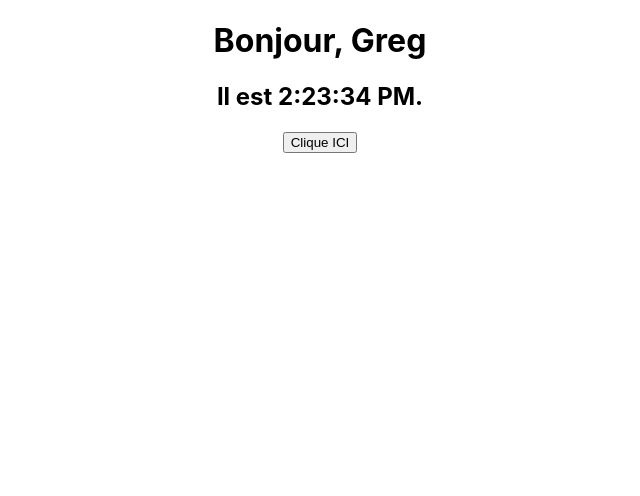
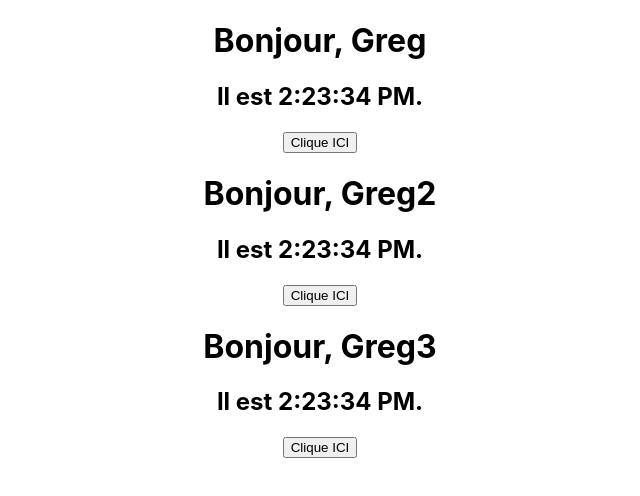
Before and after one commit to gregoirehot/formationReact, a React (Create React App) app: page / in a window 1280 px wide. Shown: the top 496 px of the page, without its empty margins (320-960 px from the left). Built offline with nearby package versions, Linux system fonts and the light colour scheme.

Commit message:
feat(welcome) step9

```diff
--- a/src/App.js
+++ b/src/App.js
@@ -6,10 +6,20 @@ const clickHere = (value) => {
   console.log("clickHere", value);
 };
 
+const clickHere2 = (value) => {
+  console.log("clickHere2", value);
+};
+
+const clickHere3 = (value) => {
+  console.log("clickHere3", value);
+};
+
 function App() {
   return (
     <div className="App">
       <Welcome name="Greg" clickHere={clickHere} />
+      <Welcome name="Greg2" clickHere={clickHere2} />
+      <Welcome name="Greg3" clickHere={clickHere3} />
     </div>
   );
 }
```
